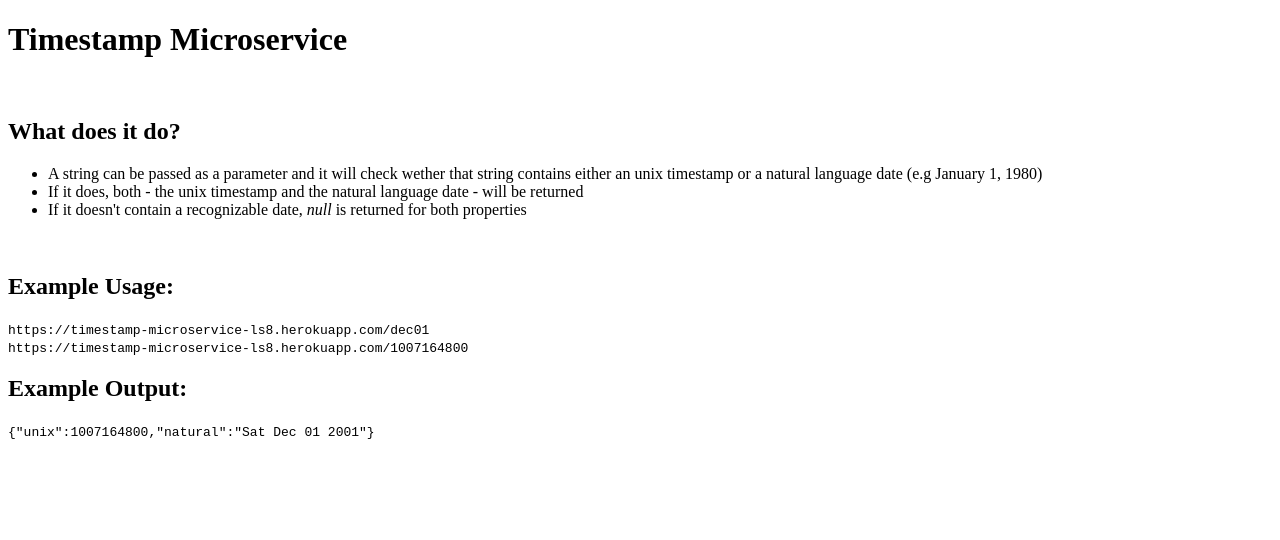
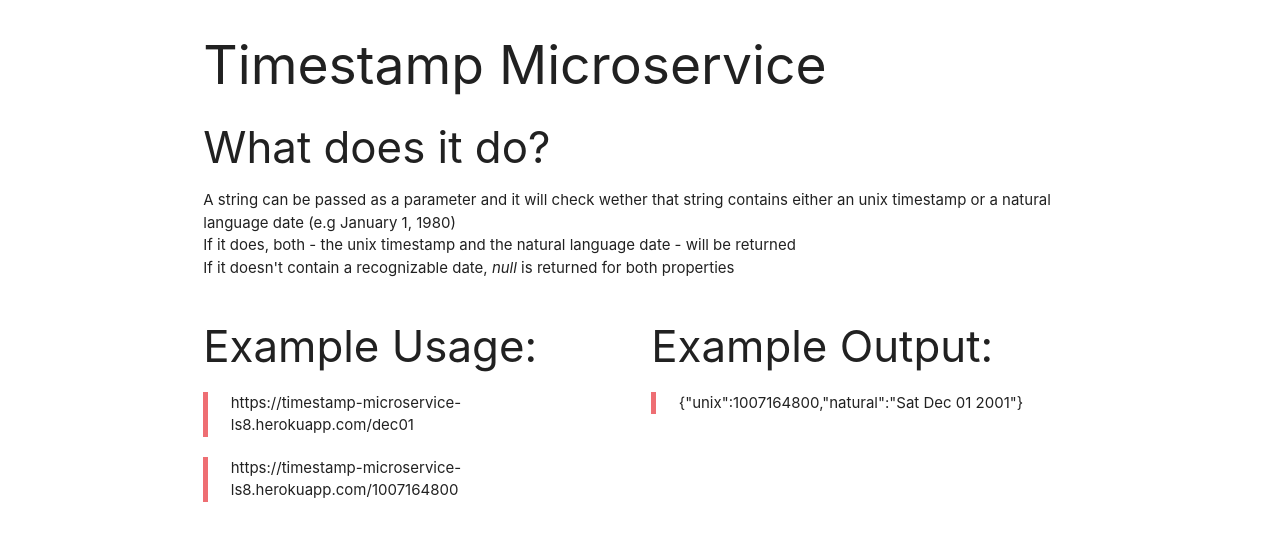
Before and after one commit to LS8/timestamp-microservice, a website: page static/index.html in a window 1280 px wide. Drawn offline with nearby package versions, Linux system fonts and the light colour scheme.

Commit message:
add materialize and more information

```diff
--- a/static/index.html
+++ b/static/index.html
@@ -3,25 +3,31 @@
   <head>
     <meta charset="utf-8" />
     <meta name="viewport" content="width=device-width" />
+    <link rel="stylesheet" href="https://cdnjs.cloudflare.com/ajax/libs/materialize/0.98.1/css/materialize.min.css">
     <title>Timestamp Microservice</title>
   </head>
   <body>
-    <h1>Timestamp Microservice</h1>
-    <br />
-    <h2>What does it do?</h2>
-    <ul>
-      <li>A string can be passed as a parameter and it will check wether that string contains either an unix timestamp or a natural language date (e.g January 1, 1980)</li>
-      <li>If it does, both - the unix timestamp and the natural language date - will be returned</li>
-      <li>If it doesn't contain a recognizable date, <i>null</i> is returned for both properties</li>
-    </ul>
-    <br />
-    <h2>Example Usage:</h2>
-    <code>https://timestamp-microservice-ls8.herokuapp.com/dec01</code>
-    <br />
-    <code>https://timestamp-microservice-ls8.herokuapp.com/1007164800</code>
-
-    <br />
-    <h2>Example Output:</h2>
-    <code>{"unix":1007164800,"natural":"Sat Dec 01 2001"}</code>
+    <div class="container">
+      <div class="row">
+        <div class="col s12">
+          <h2>Timestamp Microservice</h2>
+          <h3>What does it do?</h3>
+          <ul>
+            <li>A string can be passed as a parameter and it will check wether that string contains either an unix timestamp or a natural language date (e.g January 1, 1980)</li>
+            <li>If it does, both - the unix timestamp and the natural language date - will be returned</li>
+            <li>If it doesn't contain a recognizable date, <i>null</i> is returned for both properties</li>
+          </ul>
+        </div>
+        <div class="col s6">
+          <h3>Example Usage:</h3>
+          <blockquote>https://timestamp-microservice-ls8.herokuapp.com/dec01</blockquote>
+          <blockquote>https://timestamp-microservice-ls8.herokuapp.com/1007164800</blockquote>
+        </div>
+        <div class="col s6">
+          <h3>Example Output:</h3>
+          <blockquote>{"unix":1007164800,"natural":"Sat Dec 01 2001"}</blockquote>
+        </div>
+      </div>
+    </div>
   </body>
 </html>
```
